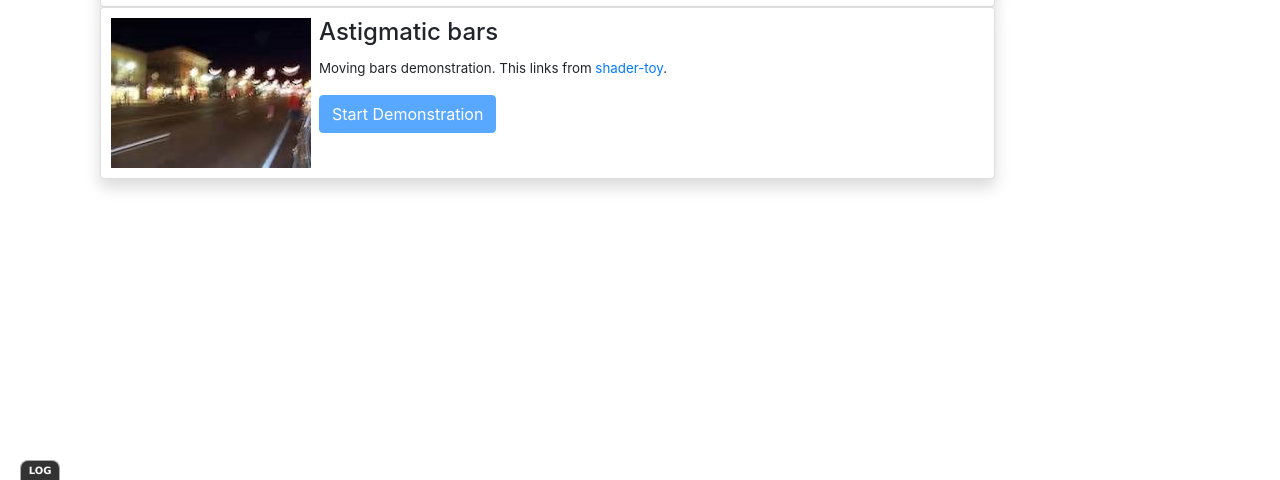
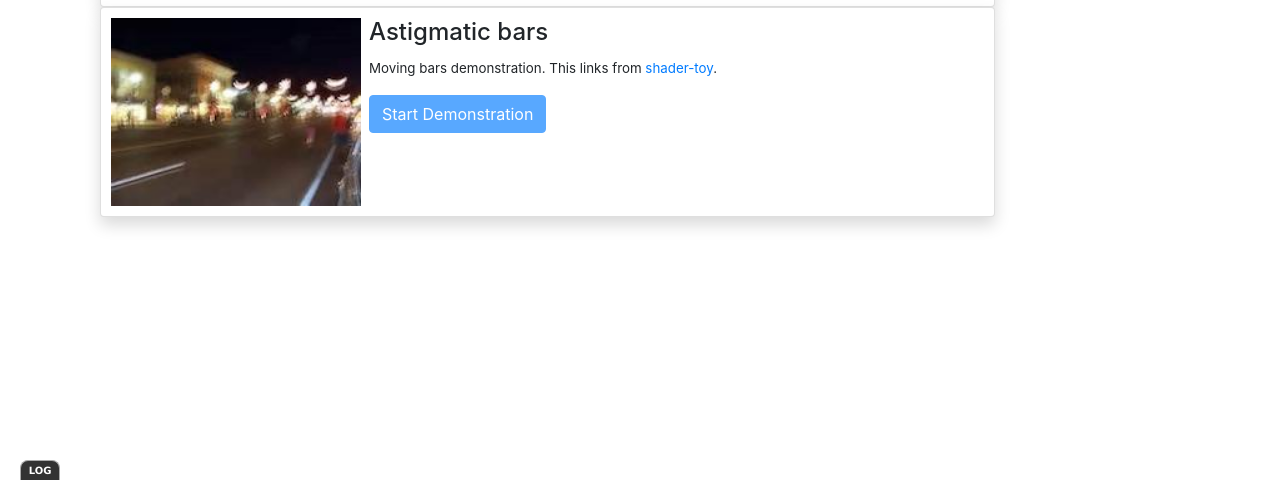
Before and after one commit to jtur044/fish, a plain HTML site: page index.html in a window 1280 px wide. Shown: the part 320-800 px from the top of the page. Drawn offline with nearby package versions, Linux system fonts and the light colour scheme.

Commit message:
updated image

```diff
--- a/index.html
+++ b/index.html
@@ -316,7 +316,7 @@ $( "document").ready ( function () {
           <div class="card shadow">
               <div class="row no-gutters">
                   <div class="col-auto">
-                      <img src="img/astigmatism.jpg" class="img-fluid" alt="">
+                      <img width="250" src="img/astigmatism.jpg" class="img-fluid" alt="">
 <!--
                       <iframe width="250" frameborder="0" src="https://www.shadertoy.com/embed/3llXzN?gui=true&t=10&paused=true&muted=false" allowfullscreen></iframe>
 -->
```
